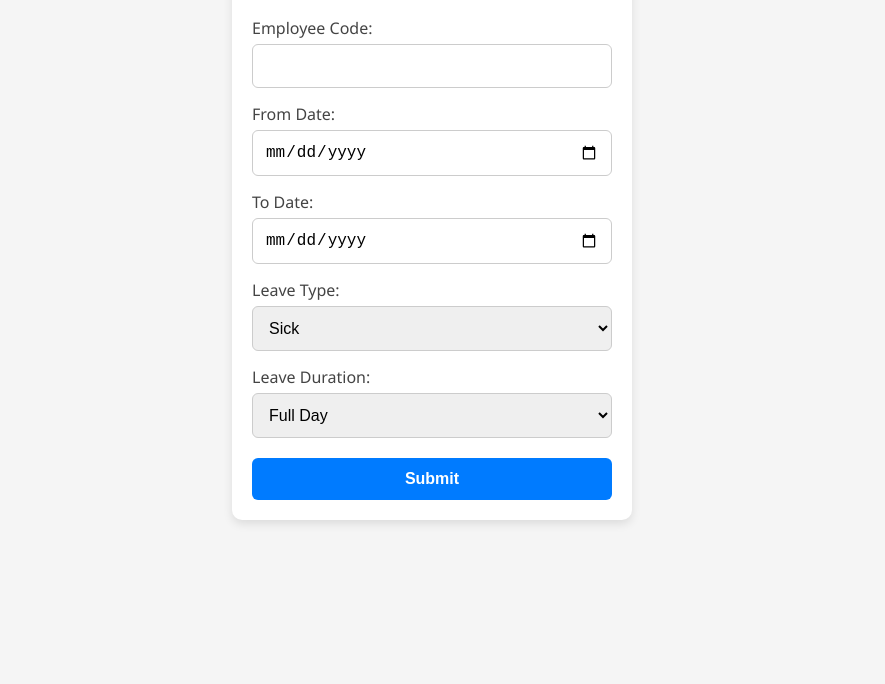
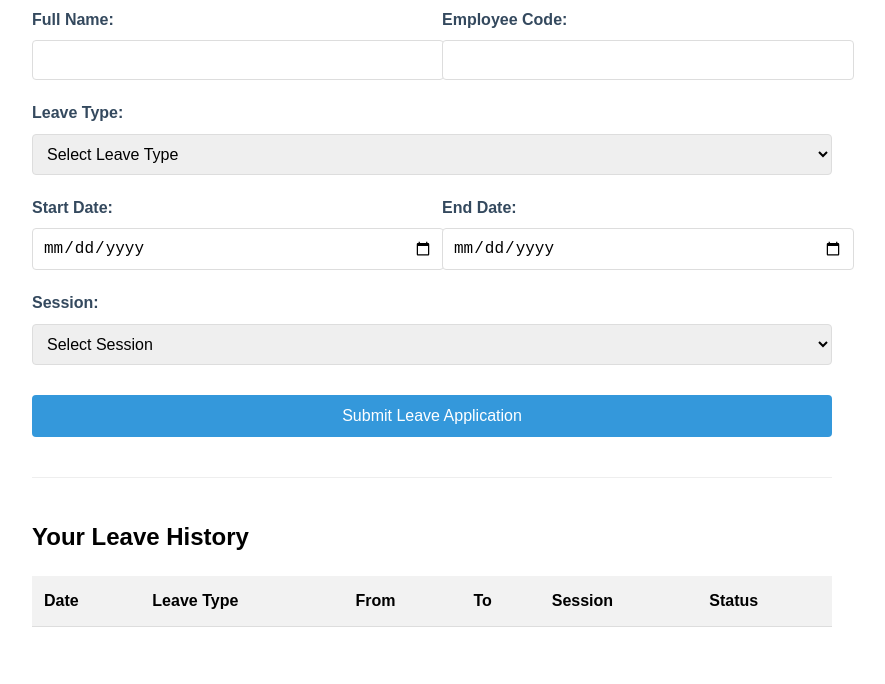
Before and after one commit to sedhunms/employee-leave-tracker, a plain HTML site: page index.html in a window 1280 px wide. Shown: the part 116-800 px from the top of the page, without its empty margins (208-1093 px from the left). Drawn offline with Linux system fonts and the light colour scheme.

Commit message:
index.html

```diff
--- a/index.html
+++ b/index.html
@@ -1,149 +1,273 @@
 <!DOCTYPE html>
 <html lang="en">
 <head>
-  <meta name="viewport" content="width=device-width, initial-scale=1.0">
-  <title>Employee Leave Form</title>
+  <meta charset="UTF-8" />
+  <meta name="viewport" content="width=device-width, initial-scale=1.0"/>
+  <title>Employee Leave Application</title>
   <style>
-    * {
-      box-sizing: border-box;
+    body {
+      font-family: Arial, sans-serif;
+      max-width: 800px;
+      margin: 0 auto;
+      padding: 20px;
+      line-height: 1.6;
     }
-
-    body {
-      font-family: 'Segoe UI', sans-serif;
-      background: #f5f5f5;
-      margin: 0;
-      padding: 0;
+    h1 {
+      text-align: center;
+      color: #2c3e50;
+      margin-bottom: 30px;
     }
-
-    .container {
-      background: white;
-      padding: 20px;
-      max-width: 400px;
-      margin: 40px auto;
-      box-shadow: 0 4px 10px rgba(0,0,0,0.1);
-      border-radius: 10px;
+    .form-group {
+      margin-bottom: 20px;
     }
-
-    h2 {
-      text-align: center;
-      color: #333;
-    }
-
     label {
       display: block;
+      margin-bottom: 8px;
+      font-weight: bold;
+      color: #34495e;
+    }
+    input, select {
+      width: 100%;
+      padding: 10px;
+      border: 1px solid #ddd;
+      border-radius: 4px;
+      font-size: 16px;
+    }
+    .form-row {
+      display: flex;
+      gap: 20px;
+    }
+    .form-row .form-group {
+      flex: 1;
+    }
+    button {
+      background-color: #3498db;
+      color: white;
+      padding: 12px 20px;
+      border: none;
+      border-radius: 4px;
+      cursor: pointer;
+      font-size: 16px;
+      width: 100%;
+      margin-top: 10px;
+    }
+    button:hover {
+      background-color: #2980b9;
+    }
+    #success-message {
+      display: none;
+      background-color: #2ecc71;
+      color: white;
+      padding: 15px;
+      border-radius: 4px;
+      margin: 20px 0;
+      text-align: center;
+    }
+    #leaveRecords {
+      margin-top: 40px;
+      border-top: 1px solid #eee;
+      padding-top: 20px;
+    }
+    table {
+      width: 100%;
+      border-collapse: collapse;
       margin-top: 15px;
-      color: #444;
-      font-weight: 500;
     }
-
-    input, select, button {
-      width: 100%;
+    th, td {
       padding: 12px;
-      margin-top: 5px;
-      border-radius: 6px;
-      border: 1px solid #ccc;
-      font-size: 16px;
-      outline: none;
+      text-align: left;
+      border-bottom: 1px solid #ddd;
     }
-
-    input:focus, select:focus {
-      border-color: #007bff;
-    }
-
-    button {
-      background-color: #007bff;
-      color: white;
-      font-weight: bold;
-      margin-top: 20px;
-      cursor: pointer;
-      transition: background-color 0.3s ease;
-      border: none;
-    }
-
-    button:hover {
-      background-color: #0056b3;
-    }
-
-    .success, .error {
-      margin-top: 15px;
-      text-align: center;
-      font-weight: bold;
-      padding: 10px;
-      border-radius: 5px;
-    }
-
-    .success {
-      color: #155724;
-      background-color: #d4edda;
-    }
-
-    .error {
-      color: #721c24;
-      background-color: #f8d7da;
+    th {
+      background-color: #f2f2f2;
     }
   </style>
 </head>
 <body>
-  <div class="container">
-    <h2>Leave Request</h2>
+  <h1>Employee Leave Application</h1>
 
-    <label for="empCode">Employee Code:</label>
-    <input type="text" id="empCode" required>
+  <form id="leaveForm" action="https://script.google.com/macros/s/AKfycby_KYbwOFN7GIof4jx4Q8mQ_pz1oSpzWw51lltDbvNW9ucL0FBcASWTzSZ4LMyggLcaLQ/exec" method="POST">
+    <div class="form-row">
+      <div class="form-group">
+        <label for="name">Full Name:</label>
+        <input type="text" id="name" name="name" required />
+      </div>
+      <div class="form-group">
+        <label for="codeNo">Employee Code:</label>
+        <input type="text" id="codeNo" name="codeNo" required />
+      </div>
+    </div>
 
-    <label for="fromDate">From Date:</label>
-    <input type="date" id="fromDate" required>
+    <div class="form-group">
+      <label for="leaveType">Leave Type:</label>
+      <select id="leaveType" name="leaveType" required>
+        <option value="">Select Leave Type</option>
+        <option value="CL">Casual Leave (CL)</option>
+        <option value="HPL">HPL</option>
+        <option value="LOP">Loss of Pay (LOP)</option>
+      </select>
+    </div>
 
-    <label for="toDate">To Date:</label>
-    <input type="date" id="toDate" required>
+    <div class="form-row">
+      <div class="form-group">
+        <label for="startDate">Start Date:</label>
+        <input type="date" id="startDate" name="startDate" required />
+      </div>
+      <div class="form-group">
+        <label for="endDate">End Date:</label>
+        <input type="date" id="endDate" name="endDate" required />
+      </div>
+    </div>
 
-    <label for="leaveType">Leave Type:</label>
-    <select id="leaveType">
-      <option value="Sick">Sick</option>
-      <option value="Casual">Casual</option>
-      <option value="Earned">Earned</option>
-    </select>
+    <div class="form-group">
+      <label for="session">Session:</label>
+      <select id="session" name="session" required>
+        <option value="">Select Session</option>
+        <option value="F">Full Day (F)</option>
+        <option value="1">First Half (1)</option>
+        <option value="2">Second Half (2)</option>
+      </select>
+    </div>
 
-    <label for="leaveDuration">Leave Duration:</label>
-    <select id="leaveDuration">
-      <option value="F">Full Day</option>
-      <option value="1">First Half</option>
-      <option value="2">Second Half</option>
-    </select>
+    <button type="submit">Submit Leave Application</button>
+  </form>
 
-    <button onclick="submitForm()">Submit</button>
+  <div id="success-message">
+    Your leave application has been submitted successfully!
+  </div>
 
-    <div id="responseMsg"></div>
+  <div id="leaveRecords">
+    <h2>Your Leave History</h2>
+    <table id="recordsTable">
+      <thead>
+        <tr>
+          <th>Date</th>
+          <th>Leave Type</th>
+          <th>From</th>
+          <th>To</th>
+          <th>Session</th>
+          <th>Status</th>
+        </tr>
+      </thead>
+      <tbody></tbody>
+    </table>
   </div>
 
   <script>
-    function submitForm() {
-      const data = {
-        empCode: document.getElementById("empCode").value,
-        fromDate: document.getElementById("fromDate").value,
-        toDate: document.getElementById("toDate").value,
-        leaveType: document.getElementById("leaveType").value,
-        leaveDuration: document.getElementById("leaveDuration").value
-      };
+    const form = document.getElementById("leaveForm");
+    const successMessage = document.getElementById("success-message");
+    const recordsTableBody = document.querySelector("#recordsTable tbody");
 
-      fetch("https://script.google.com/macros/s/AKfycby9KQ5UvjkDp1D9JQRsBIl8TX-RBFEm98ORw95WmzxuZzZt0ckTPhLT3XzFVRTfltJoqw/exec", {
-        method: "POST",
-        body: JSON.stringify(data),
-        headers: { "Content-Type": "application/json" }
-      })
-      .then(res => res.json())
-      .then(result => {
-        const msg = document.getElementById("responseMsg");
-        if (result.result === "success") {
-          msg.innerHTML = '<div class="success">Leave submitted successfully!</div>';
+    form.addEventListener("submit", async (e) => {
+      e.preventDefault();
+
+      const name = form.name.value.trim();
+      const codeNo = form.codeNo.value.trim();
+      const leaveType = form.leaveType.value;
+      const startDate = new Date(form.startDate.value);
+      const endDate = new Date(form.endDate.value);
+      const session = form.session.value;
+
+      // === Validation ===
+      if (endDate < startDate) {
+        alert("End date must be after start date.");
+        return;
+      }
+
+      if (startDate.getTime() === endDate.getTime() && !session) {
+        alert("Please select a session for a single day leave.");
+        return;
+      }
+
+      const formData = new FormData(form);
+
+      try {
+        const response = await fetch(form.action, {
+          method: "POST",
+          body: formData,
+        });
+
+        const result = await response.json();
+
+        if (result.success) {
+          successMessage.style.display = "block";
+          form.reset();
+          fetchLeaveHistory(codeNo); // Refresh leave records
         } else {
-          msg.innerHTML = '<div class="error">Error: ' + result.message + '</div>';
+          alert("Failed to submit leave application. Please try again.");
         }
-      })
-      .catch(error => {
-        document.getElementById("responseMsg").innerHTML =
-          '<div class="error">Fetch Error: ' + error + '</div>';
-      });
+      } catch (error) {
+        console.error("Submission error:", error);
+        alert("Error submitting the form.");
+      }
+    });
+
+    async function fetchLeaveHistory(codeNo) {
+      function formatDateString(dateStr) {
+        const date = new Date(dateStr);
+        if (!isNaN(date)) {
+          return date.toLocaleDateString("en-IN", {
+            day: "2-digit",
+            month: "short",
+            year: "numeric",
+          });
+        }
+        return dateStr || ""; // fallback to original string if parsing fails
+      }
+
+      try {
+        // Encode the codeNo in the URL to ensure special characters are handled correctly
+        const url = `https://script.google.com/macros/s/AKfycby_KYbwOFN7GIof4jx4Q8mQ_pz1oSpzWw51lltDbvNW9ucL0FBcASWTzSZ4LMyggLcaLQ/exec?codeNo=${encodeURIComponent(codeNo)}`;
+        console.log('Requesting URL:', url); // Log the URL to see if it's formed correctly
+
+        const response = await fetch(url);
+        const data = await response.json();
+        console.log("Employee Code Sent:", codeNo);
+
+        console.log('Leave History Data:', data); // Log the response to debug if the data is returned correctly
+
+        if (Array.isArray(data.records)) {
+          recordsTableBody.innerHTML = "";
+
+          if (data.records.length === 0) {
+            recordsTableBody.innerHTML = `<tr><td colspan="6">No leave records found.</td></tr>`;
+            return;
+          }
+
+          data.records.forEach((record) => {
+            let formattedDate = "";
+            if (record.date) {
+              const parsedDate = new Date(record.date);
+              if (!isNaN(parsedDate)) {
+                formattedDate = parsedDate.toLocaleDateString("en-IN", {
+                  day: "2-digit",
+                  month: "short",
+                  year: "numeric",
+                });
+              } else {
+                console.warn("Invalid date format:", record.date);
+              }
+            }
+
+            const row = document.createElement("tr");
+            row.innerHTML = `
+              <td>${formattedDate}</td>
+              <td>${record.leaveType || ""}</td>
+              <td>${formatDateString(record.startDate)}</td>
+              <td>${formatDateString(record.endDate)}</td>
+              <td>${record.session || ""}</td>
+              <td>${record.status || ""}</td>
+            `;
+            recordsTableBody.appendChild(row);
+          });
+        }
+      } catch (error) {
+        console.error("Error fetching history:", error);
+        recordsTableBody.innerHTML = `<tr><td colspan="6">Error loading leave history.</td></tr>`;
+      }
     }
+
   </script>
+
 </body>
 </html>
```
